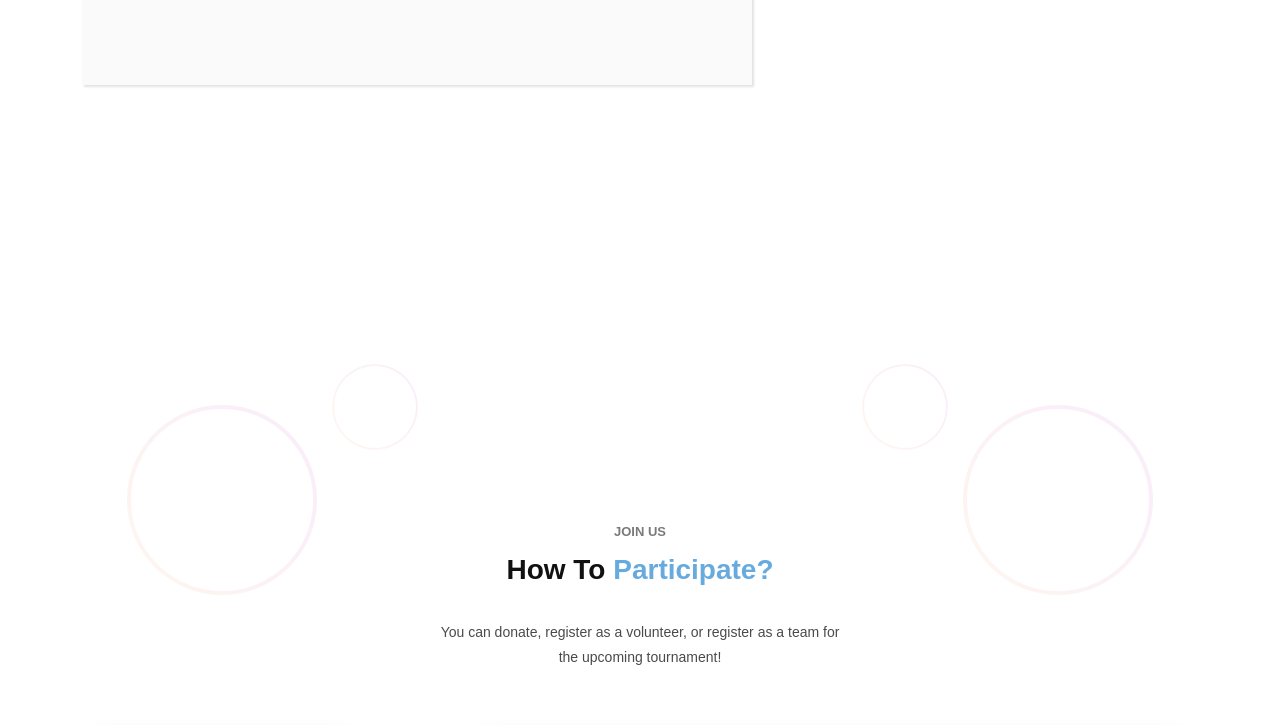
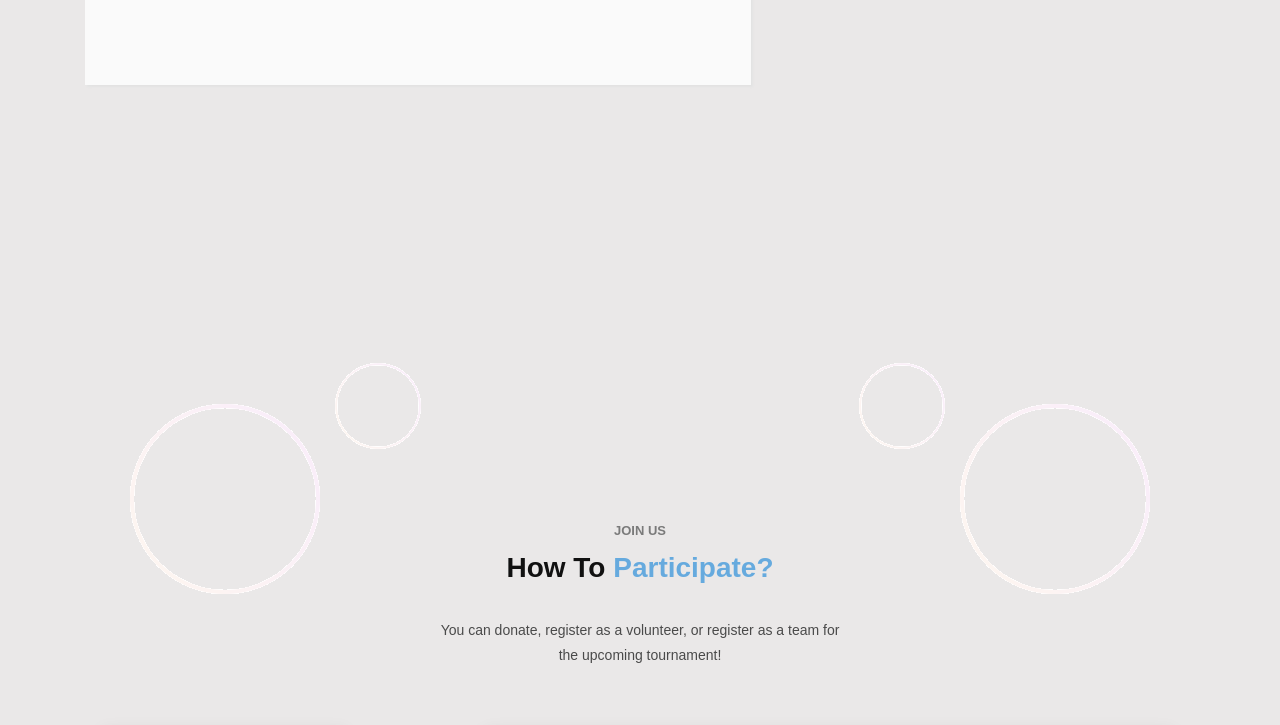
Before and after one commit to JustKardi/EasternSeaboardSupportFoundation, a website: page Everything/index.html in a window 1280 px wide. Shown: the part 455-1180 px from the top of the page. Drawn offline with nearby package versions, Linux system fonts and the light colour scheme.

Commit message:
Update 7

```diff
--- a/Everything/assets/css/templatemo-eduwell-style.css
+++ b/Everything/assets/css/templatemo-eduwell-style.css
@@ -185,7 +185,7 @@ figcaption {
 
 
 * {
-  font-family: 'comfortaa', sans-serif;
+  font-family: "Comfortaa", sans-serif;
 }
 
 .clearfix:after {
@@ -232,10 +232,10 @@ hgroup {
 
 html,
 body {
-  font-family: 'Open Sans', sans-serif;
+  font-family: "Comfortaa", sans-serif;
   font-weight: 400;
-  background-color: #fff;
-  font-size: 16px;
+  background-color: #b7b1b1;
+  font-size: 20px;
   -ms-text-size-adjust: 100%;
   -webkit-font-smoothing: antialiased;
   -moz-osx-font-smoothing: grayscale;
@@ -277,8 +277,8 @@ global styles
 */
 html,
 body {
-  background: #fff;
-  font-family: 'Open Sans', sans-serif;
+  background: #eae8e8;
+  font-family: "Comfortaa", sans-serif;
 }
 
 ::selection {
```
